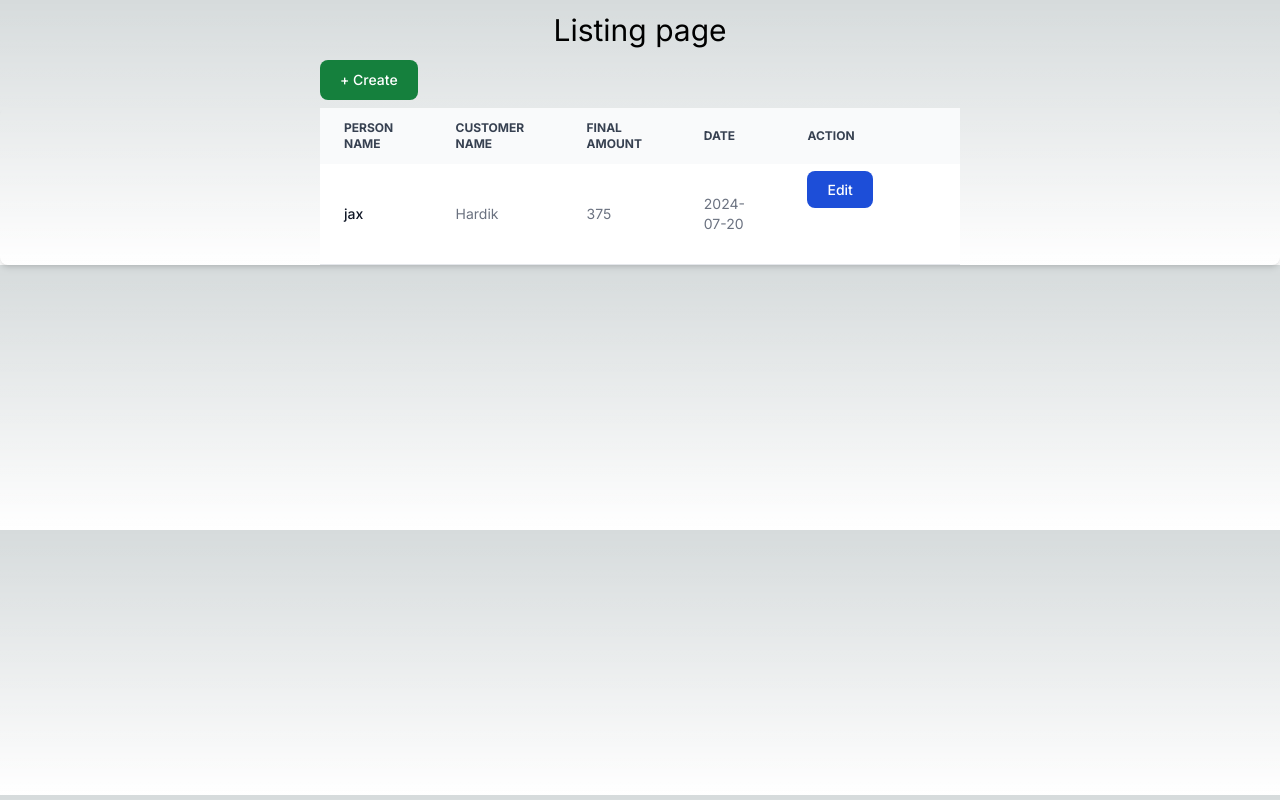
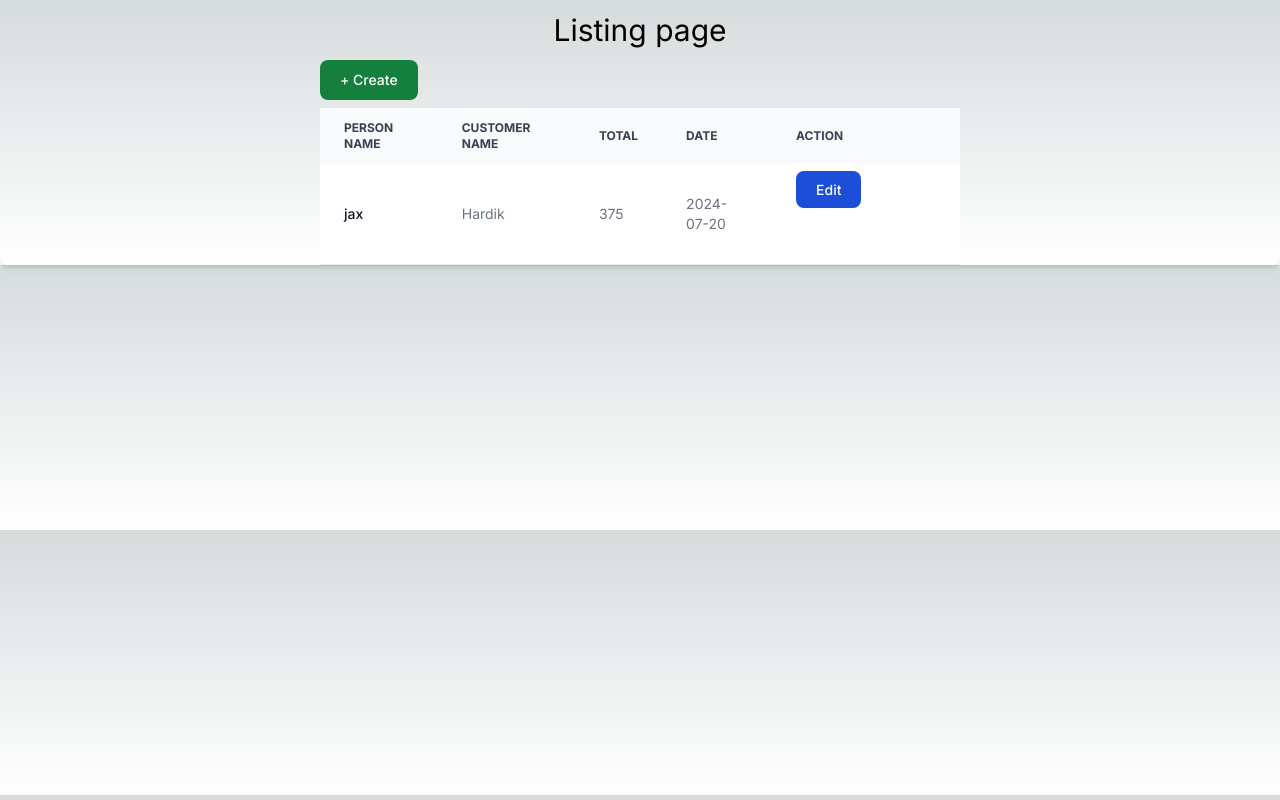
Before and after one commit to Hardik-erda2024/ShutterForm, a Next.js app: page /List in a window 1280 px wide. Built offline with nearby package versions, Linux system fonts and the light colour scheme.

Commit message:
minor change in table

```diff
--- a/app/List/OrderList.tsx
+++ b/app/List/OrderList.tsx
@@ -32,7 +32,7 @@ export default function OrderList() {
                 Customer Name
               </th>
               <th scope="col" className="px-6 py-3">
-                Final Amount
+                Total
               </th>
               <th scope="col" className="px-6 py-3">
                 Date
```
